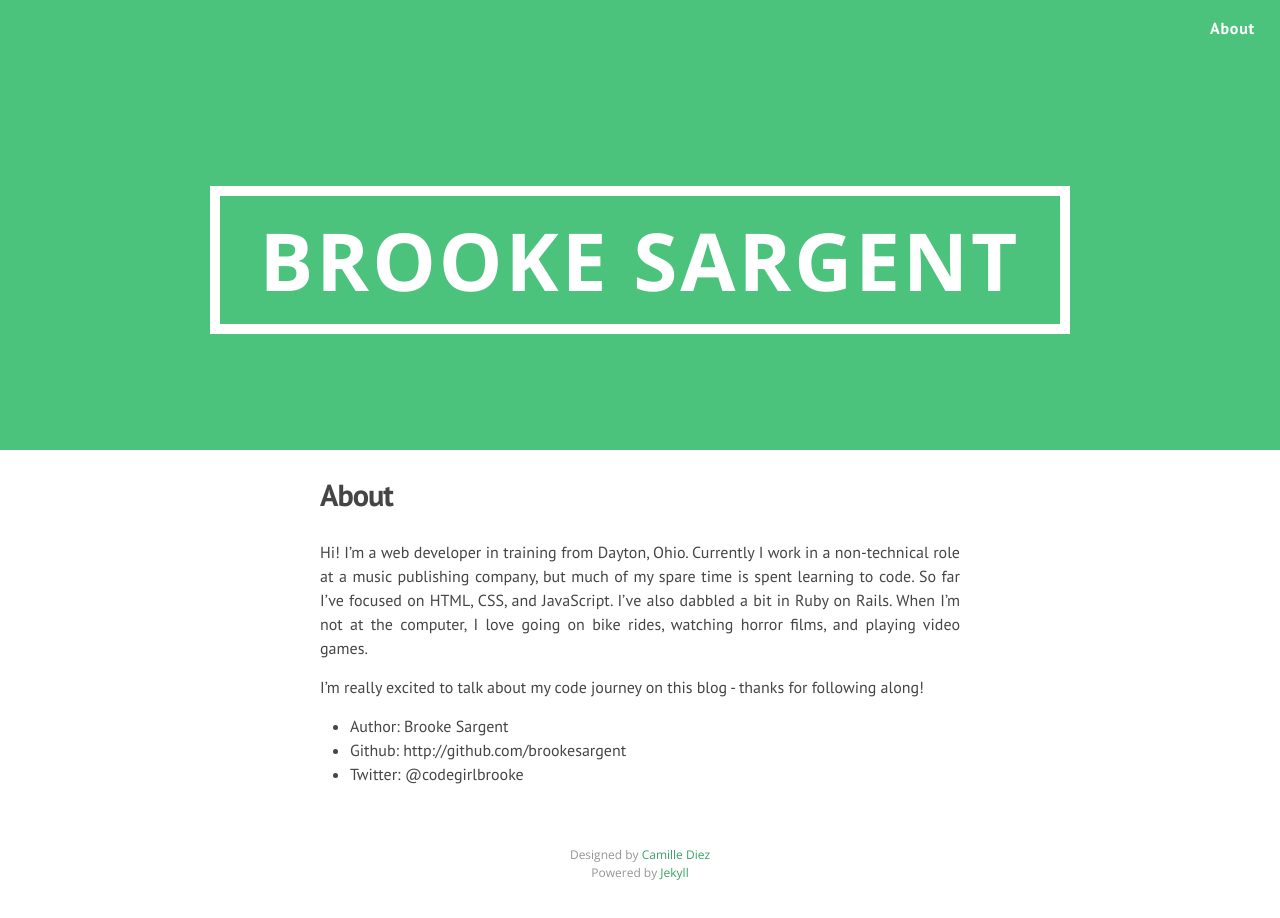
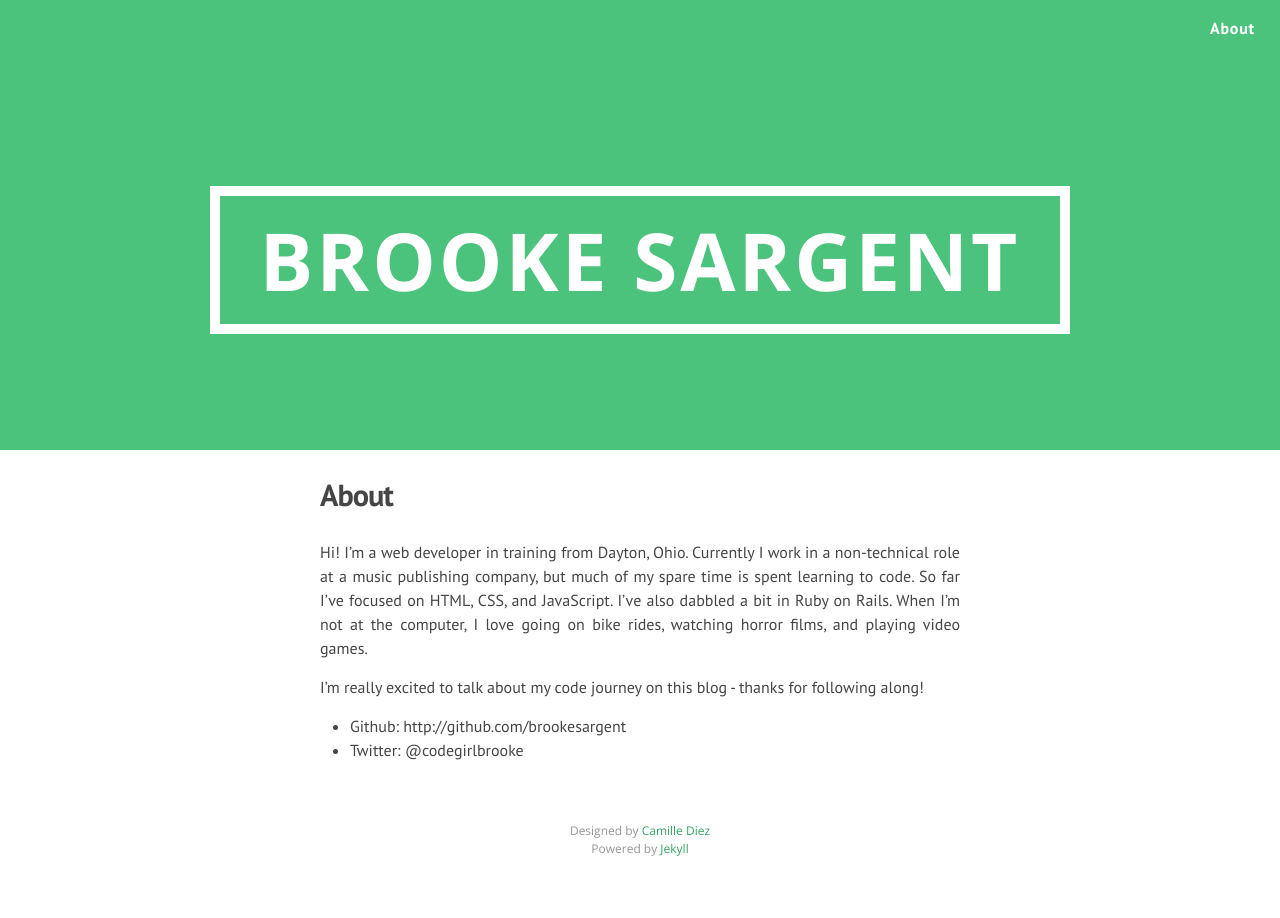
Before and after one commit to brookesargent/brookesargent.github.io, a Jekyll site: the page built from about.md, in a window 1280 px wide. Built offline with Jekyll 4.4.1, drawn with Linux system fonts in a browser that asks for light colours; nearby versions of some CDN libraries; Markdown is read by kramdown in place of the engine named in the settings.

Commit message:
one more bio update

```diff
--- a/about.md
+++ b/about.md
@@ -8,6 +8,5 @@ Hi! I'm a web developer in training from Dayton, Ohio. Currently I work in a non
 
 I'm really excited to talk about my code journey on this blog - thanks for following along!
 
-* Author: Brooke Sargent
 * Github: http://github.com/brookesargent
 * Twitter: @codegirlbrooke
```
